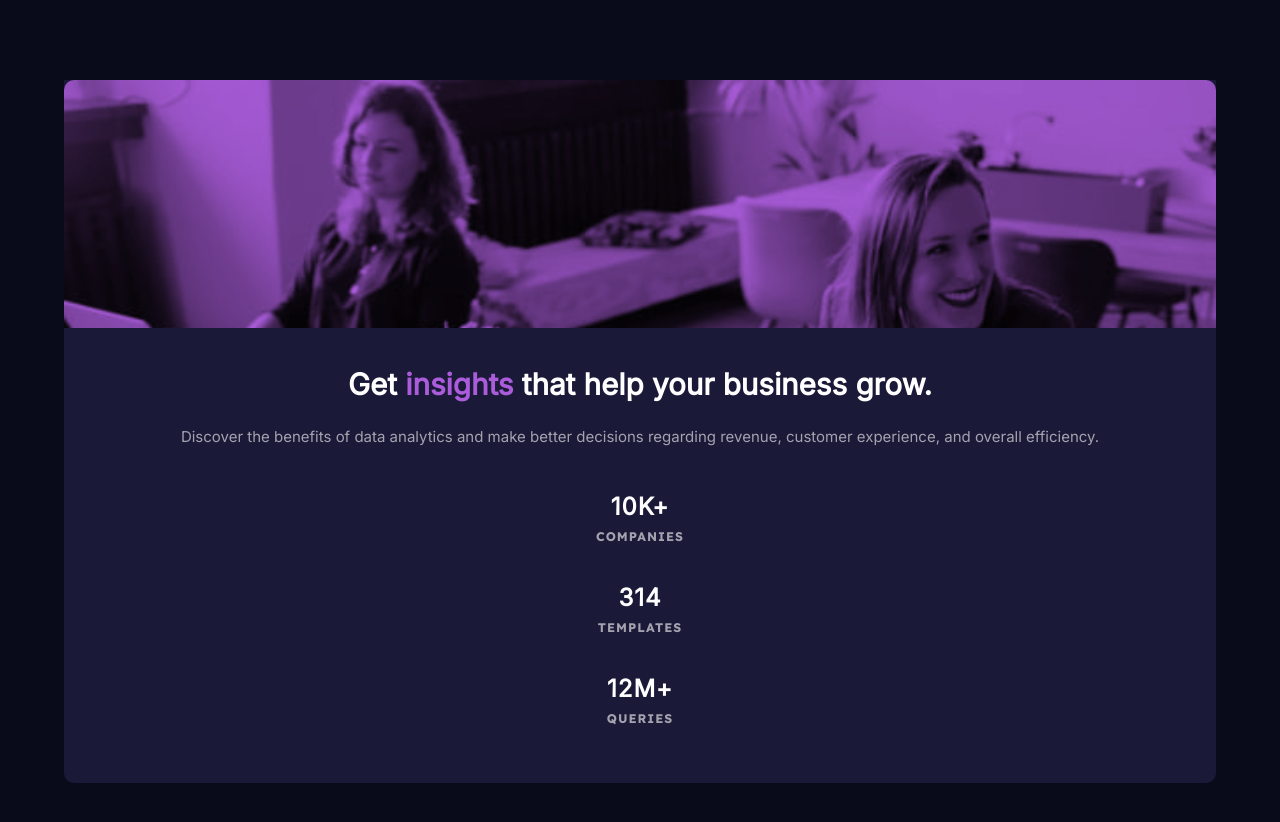
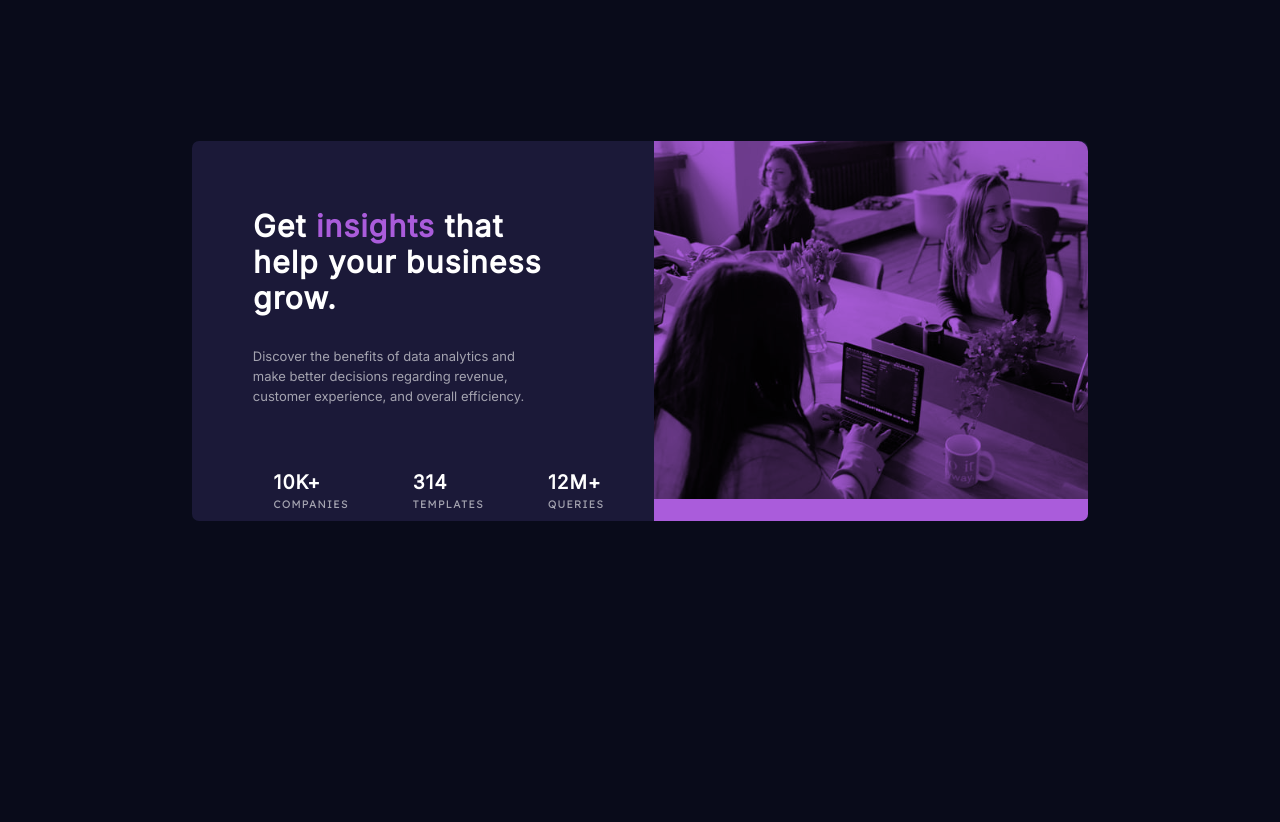
Before and after one commit to NikeshGamal/Stats-Preview-Card-Component-Main, a plain HTML site: page index.html in a window 1280 px wide. After the commit the page ends 800 px from the top, so only its background shows below. Drawn offline with Linux system fonts and the light colour scheme.

Commit message:
Desktop Design

```diff
--- a/style.css
+++ b/style.css
@@ -16,8 +16,10 @@ background-color: hsl(233, 47%, 7%);
 
 #container{
     width: 90%;
-background-color:  hsl(244, 38%, 16%);
-    margin: 5rem auto;
+     background-color:  hsl(244, 38%, 16%);
+    margin: 6rem auto;
+    border-top-right-radius: 10px;
+    border-top-left-radius: 10px;
     border-bottom-right-radius: 10px;
   border-bottom-left-radius: 10px;
 }
@@ -100,3 +102,94 @@ padding: 10px 20px;
     font-family:Lexend Deca;
     font-weight: 700;
 }
+
+@media only screen and (min-width: 845px) {
+
+#container{
+  display: flex;
+  width: 70%;
+  height: 380px;
+  background-color:  hsl(244, 38%, 16%);
+  margin: 11% auto;
+  border-top-right-radius:7px;
+  border-top-left-radius:7px;
+  border-bottom-right-radius:7px;
+  border-bottom-left-radius:7px;
+
+}
+
+
+#container .pic{
+width: 76%;
+height: 380px;
+  background-image: url('/images/image-header-desktop.jpg');
+  order: 2;
+  border-top-left-radius:0px;
+  border-bottom-right-radius:7px;
+}
+
+
+.pic img{
+  width: 100%;
+  height: 100%;
+}
+
+#description{
+  padding-right: 1rem;
+  width: 80%;
+  order: 1;
+
+}
+
+#description #details{
+display: flex;
+justify-content: space-around;
+width: 75%;
+position: relative;
+left: 1.5rem;
+}
+
+
+#description #tagline{
+  text-align: left;
+  padding: 18px 4.5rem 18px 3.5rem;
+  letter-spacing: 1px;
+  font-size: 1.9rem;
+  font-weight: bold;
+}
+
+#description #about{
+padding: 0px 7rem 18px 3.8rem;
+line-height: 20px;
+text-align: left;
+font-size: 13px;
+}
+
+
+
+#description #details p{
+  display: flex;
+  margin:2rem;
+  line-height:21px;
+}
+
+#description #details p .s1{
+  text-align: left;
+  font-size:1.2rem;
+  color: hsl(0, 0%, 100%) ;
+  text-transform: uppercase;
+  font-family: Inter;
+  font-weight: 700;
+}
+
+
+#description #details p .s2{
+  margin-top: 0px;
+  font-size:13px;
+  color: hsla(0, 0%, 100%, 0.6);
+  text-transform: uppercase;
+  font-family:Lexend Deca;
+  font-weight: 200;
+}
+
+}
```
